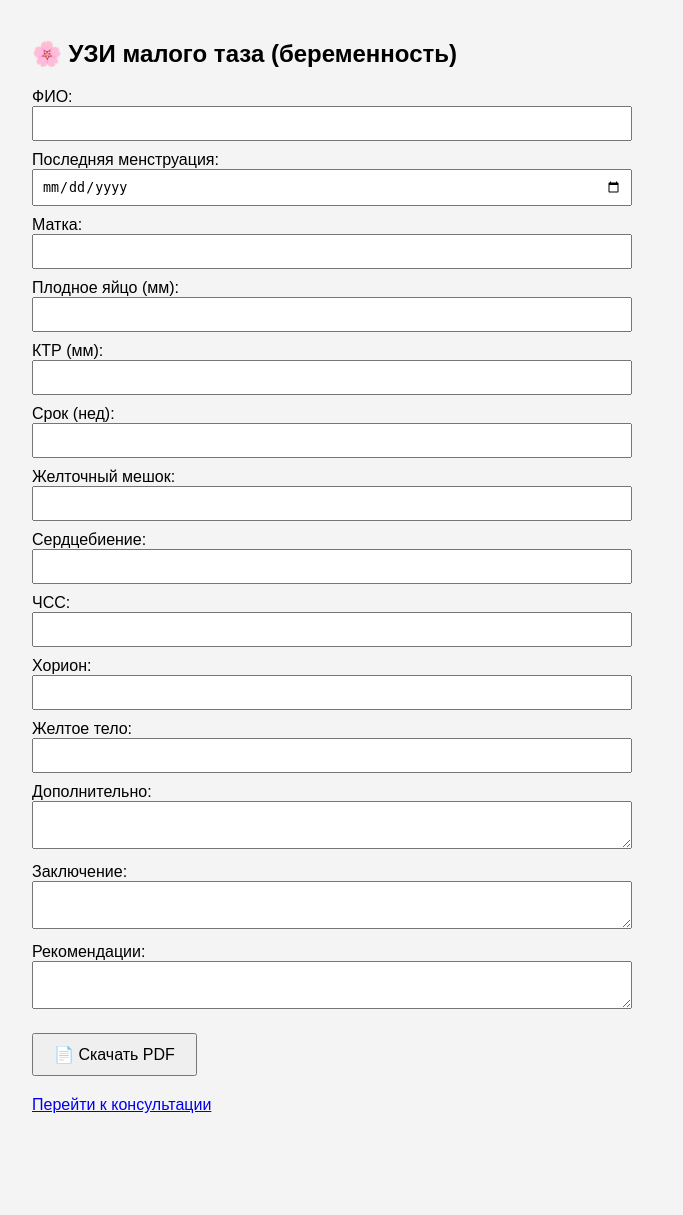
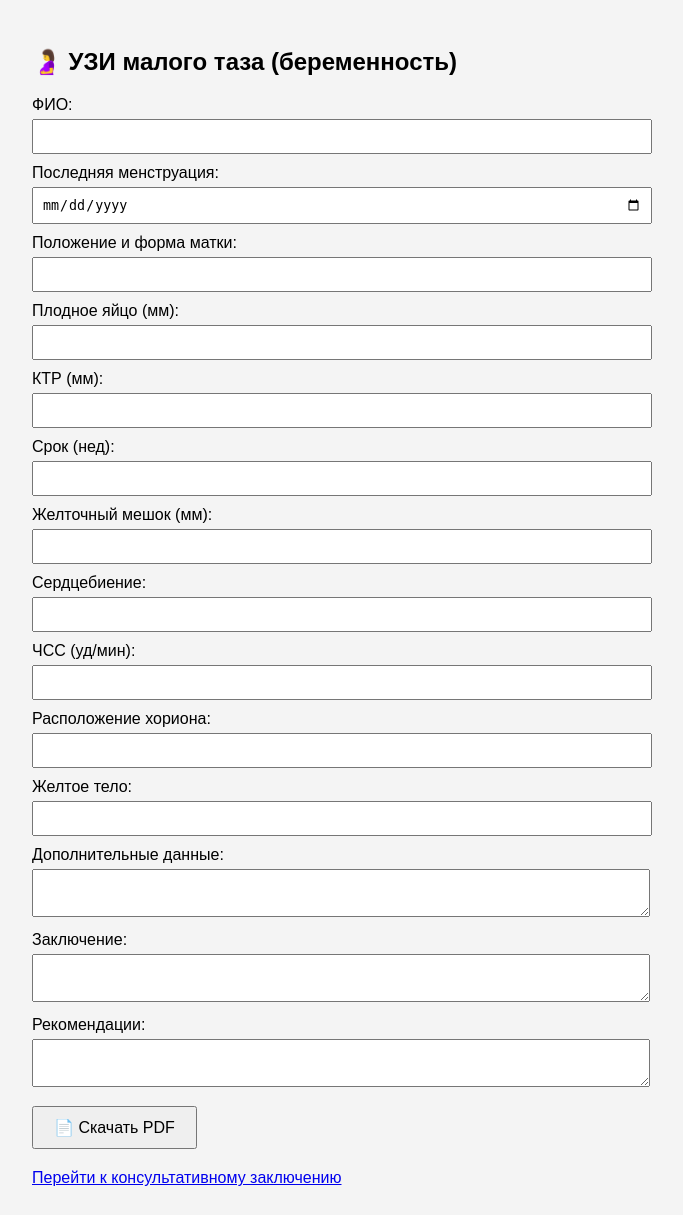
Before and after one commit to Yuliia921/new20-04-2025, a FastAPI app: page / in a window 1280 px wide. Shown: the whole page, without its empty margins (308-991 px from the left). Before the commit the page ends 1113 px from the top, so only its background shows below. Run offline with FastAPI, Linux system fonts and the light colour scheme.

Commit message:
Add files via upload

```diff
--- a/static/pregnancy.html
+++ b/static/pregnancy.html
@@ -1,32 +1,32 @@
+
 <!DOCTYPE html>
 <html lang="ru">
 <head>
-  <meta charset="UTF-8" />
-  <meta name="viewport" content="width=device-width, initial-scale=1.0"/>
+  <meta charset="UTF-8">
   <title>УЗИ</title>
   <link rel="stylesheet" href="/static/styles.css">
 </head>
 <body>
   <div class="container">
-    <h2>🌸 УЗИ малого таза (беременность)</h2>
+    <h2>🤰 УЗИ малого таза (беременность)</h2>
     <form action="/generate_pdf" method="post">
-      <label>ФИО: <input name="fio" required></label>
-      <label>Последняя менструация: <input name="lmp" type="date" required></label>
-      <label>Матка: <input name="uterus"></label>
+      <label>ФИО: <input name="fio"></label>
+      <label>Последняя менструация: <input name="lmp" type="date"></label>
+      <label>Положение и форма матки: <input name="uterus"></label>
       <label>Плодное яйцо (мм): <input name="gestationalSac"></label>
       <label>КТР (мм): <input name="crl"></label>
       <label>Срок (нед): <input name="term"></label>
-      <label>Желточный мешок: <input name="yolkSac"></label>
+      <label>Желточный мешок (мм): <input name="yolkSac"></label>
       <label>Сердцебиение: <input name="heartbeat"></label>
-      <label>ЧСС: <input name="hr"></label>
-      <label>Хорион: <input name="chorion"></label>
+      <label>ЧСС (уд/мин): <input name="hr"></label>
+      <label>Расположение хориона: <input name="chorion"></label>
       <label>Желтое тело: <input name="corpusLuteum"></label>
-      <label>Дополнительно: <textarea name="additional"></textarea></label>
+      <label>Дополнительные данные: <textarea name="additional"></textarea></label>
       <label>Заключение: <textarea name="conclusion"></textarea></label>
       <label>Рекомендации: <textarea name="recommendations"></textarea></label>
       <button type="submit">📄 Скачать PDF</button>
     </form>
-    <a href="/consultation">Перейти к консультации</a>
+    <a href="/consultation_form">Перейти к консультативному заключению</a>
   </div>
 </body>
 </html>
--- a/static/styles.css
+++ b/static/styles.css
@@ -2,7 +2,6 @@
 body {
   font-family: sans-serif;
   background: #f4f4f4;
-  margin: 0;
   padding: 20px;
 }
 .container {
@@ -11,12 +10,12 @@ body {
 }
 label {
   display: block;
-  margin: 10px 0 5px;
+  margin-top: 10px;
 }
 input, textarea {
   width: 100%;
   padding: 8px;
-  box-sizing: border-box;
+  margin-top: 5px;
 }
 button {
   margin-top: 15px;
```
Also changed, not shown: static/consultation.html (+8 -8 lines), static/consultation_form.html (added, +24 -0 lines), static/DejaVuSans-Bold.ttf (added), static/DejaVuSans.ttf (added).
